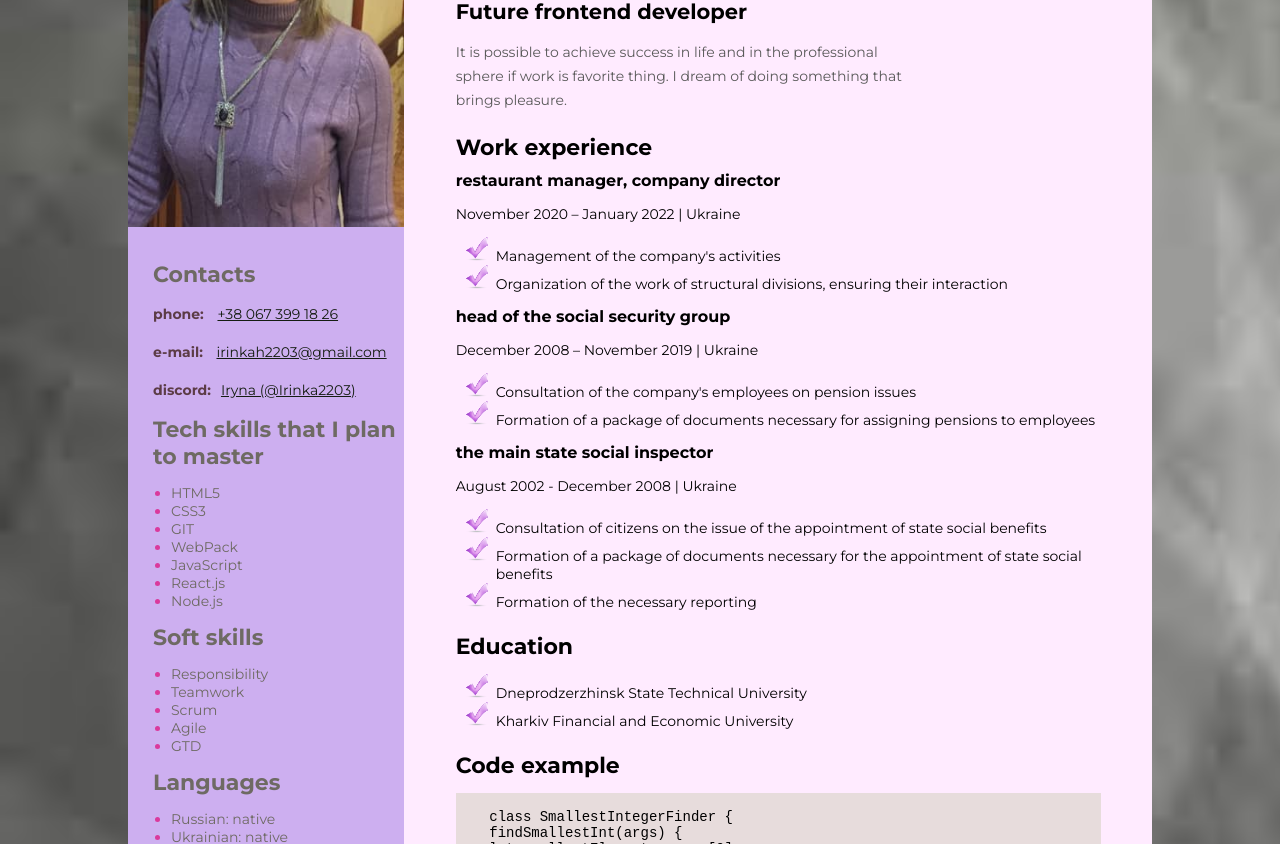
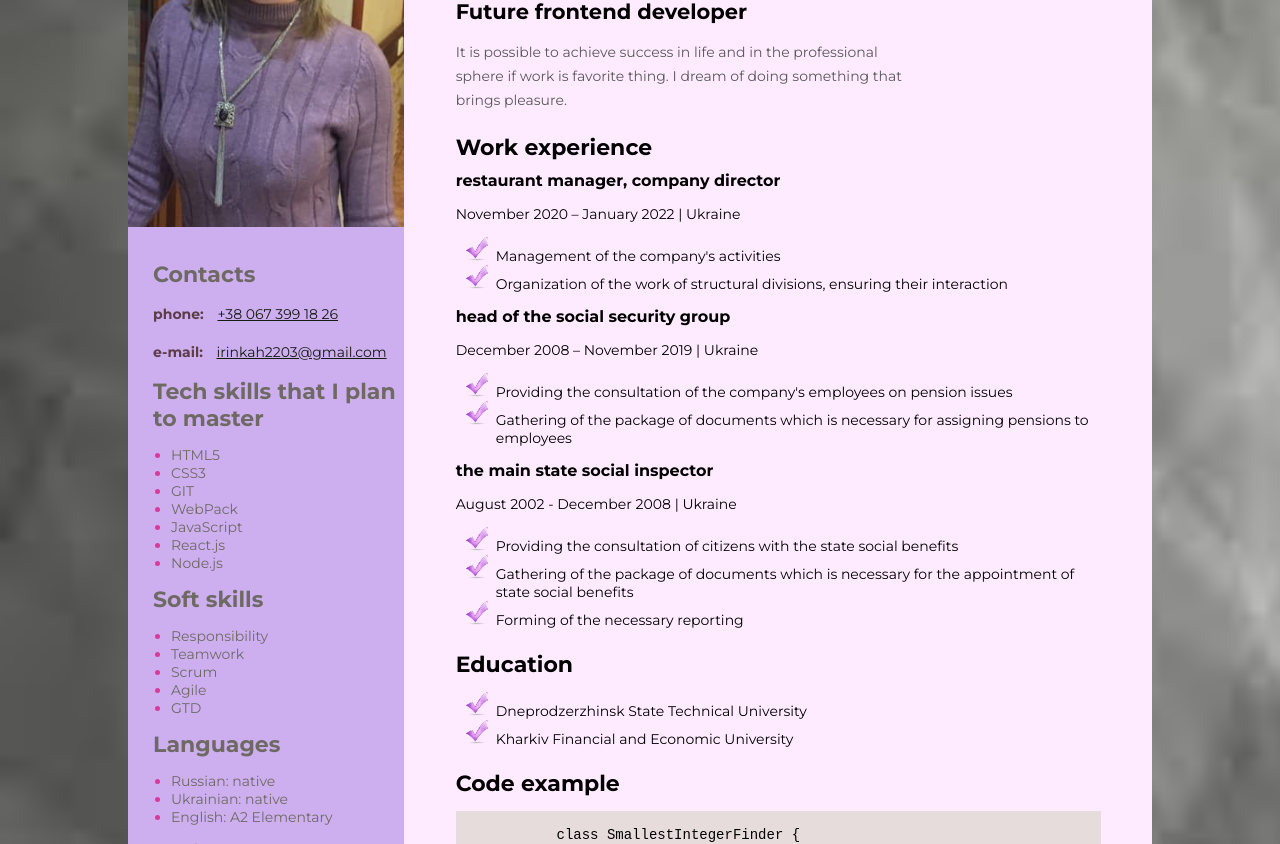
Before and after one commit to Irinka2203/rsschool-cv, a plain HTML site: page index.html in a window 1280 px wide. Shown: the part 256-1100 px from the top of the page. Drawn offline with Linux system fonts and the light colour scheme.

```diff
--- a/index.html
+++ b/index.html
@@ -38,9 +38,6 @@
                     <p>
                         <span class="contact-type">e-mail:</span>
                         <a href="mailto:irinkah2203@gmail.com" class="contact-link">irinkah2203@gmail.com</a>
-                    </p>
-                    <p>
-                        <span class="contact-type">discord:</span><span class="contact-link">Iryna (@Irinka2203)</span>
                     </p>
                     <h3 class="sidebar-title" id="tech-skills">Tech skills that I plan to master</h3>
                     <ul class="tech-skills-list">
@@ -92,18 +89,17 @@
                     <h4 class="work-position">head of the social security group</h4>
                     <p class="period">December 2008 – November 2019 | Ukraine</p>
                     <ul class="work-list">
-                        <li class="project">Consultation of the company's employees on pension issues</li>
-                        <li class="project">Formation of a package of documents necessary for assigning pensions to
-                            employees</li>
+                        <li class="project">Providing the consultation of the company's employees on pension issues</li>
+                        <li class="project">Gathering of the package of documents which is necessary for assigning
+                            pensions to employees</li>
                     </ul>
                     <h4 class="work-position">the main state social inspector</h4>
                     <p class="period">August 2002 - December 2008 | Ukraine</p>
                     <ul class="work-list">
-                        <li class="project">Consultation of citizens on the issue of the appointment of state social
-                            benefits</li>
-                        <li class="project">Formation of a package of documents necessary for the appointment of state
-                            social benefits</li>
-                        <li class="project">Formation of the necessary reporting</li>
+                        <li class="project">Providing the consultation of citizens with the state social benefits</li>
+                        <li class="project">Gathering of the package of documents which is necessary for the appointment
+                            of state social benefits</li>
+                        <li class="project">Forming of the necessary reporting</li>
                     </ul>
                 </section>
                 <section>
--- a/style.css
+++ b/style.css
@@ -14,7 +14,7 @@
 }
 
 .header {
-  height: 50px;
+   height: 50px;
   padding-top: 10px;
   background-color: #595959;
 }
```
Lines whose indentation alone changed are shown as unchanged.
